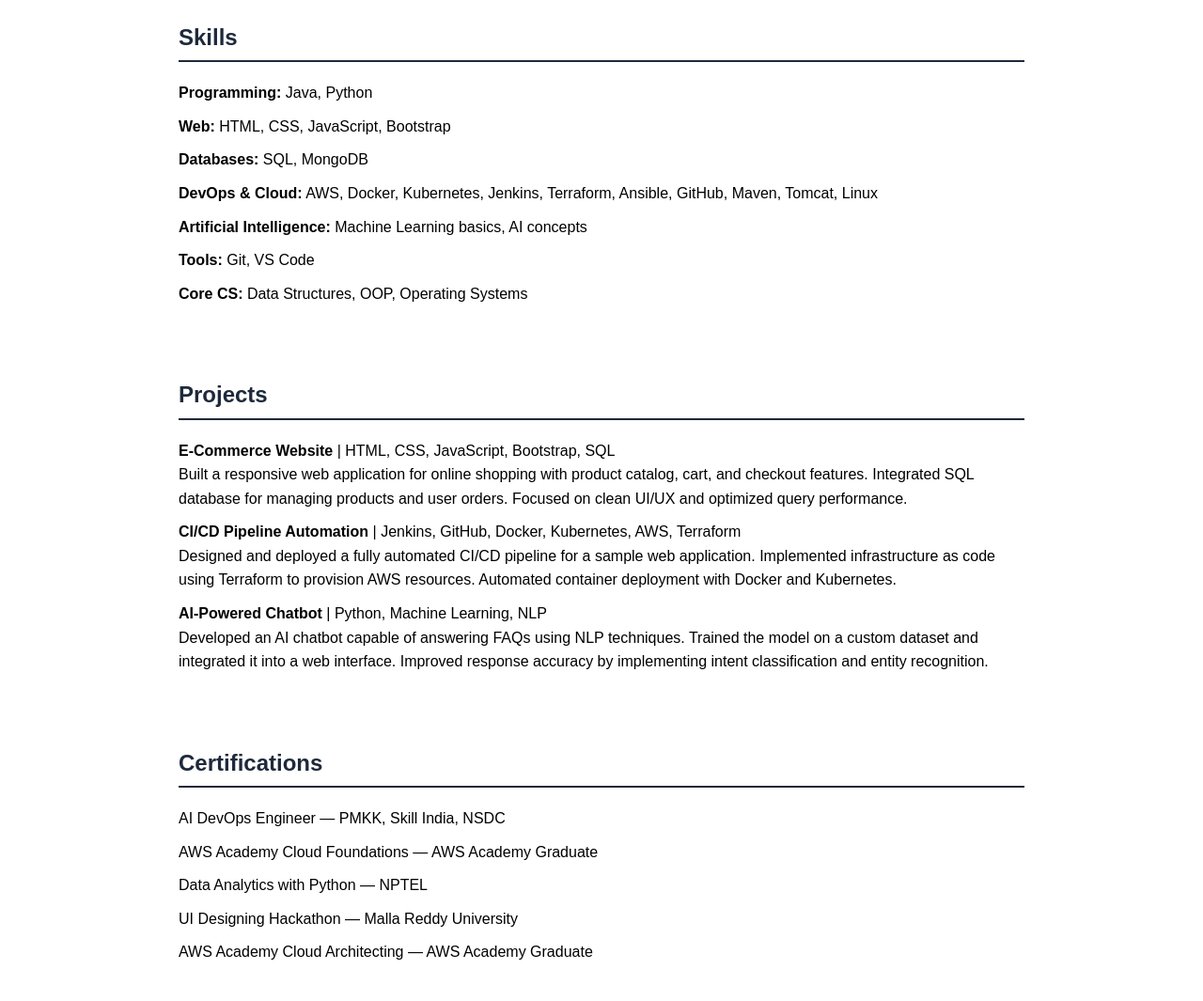
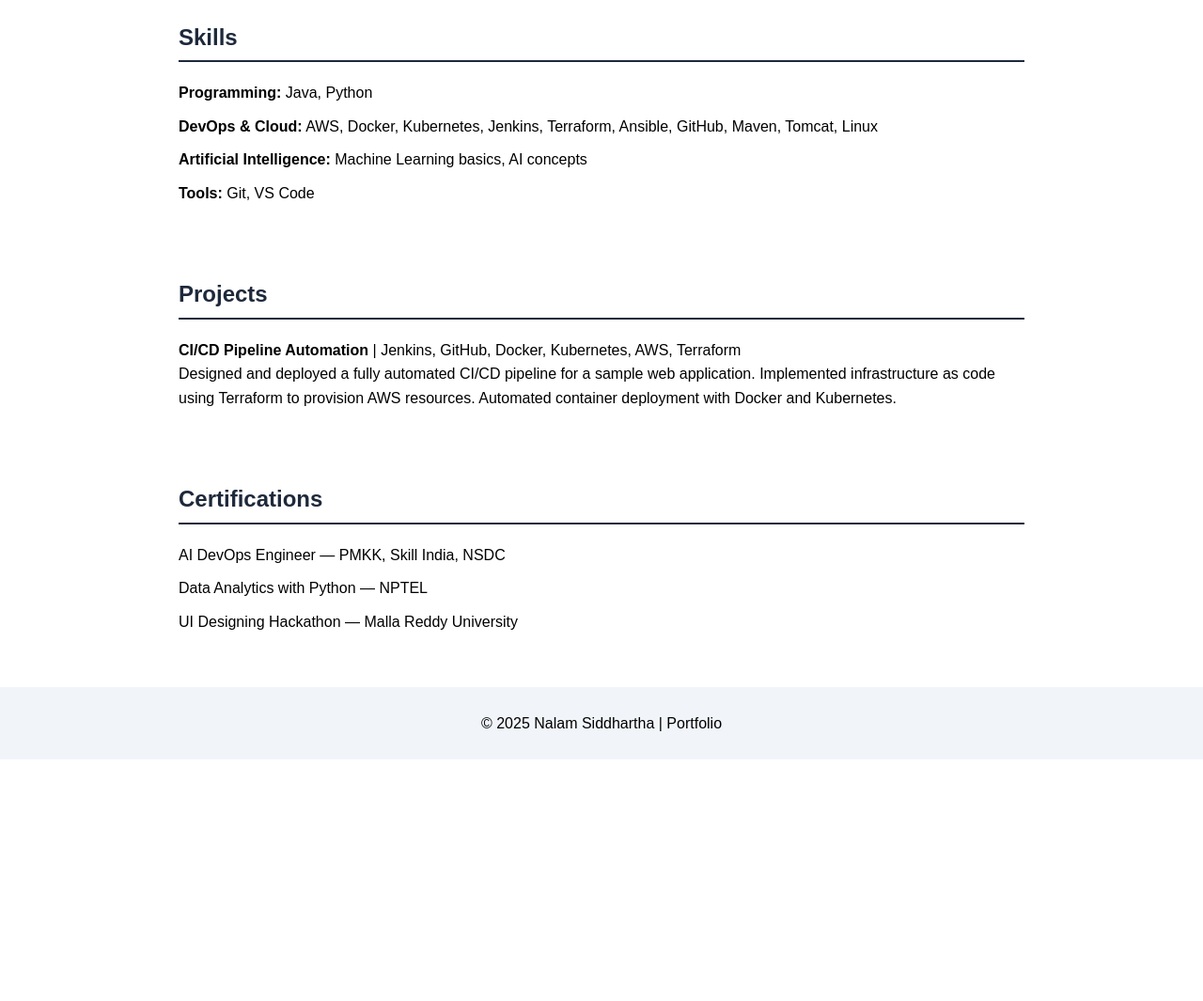
Before and after one commit to siddhartha-nalam/nalam-siddhartha-portfolio, a plain HTML site: page index.html in a window 1280 px wide. Shown: the part 420-1485 px from the top of the page at 94% size. After the commit the page ends 1228 px from the top, so only its background shows below. Drawn offline with Linux system fonts and the light colour scheme.

Commit message:
Update index.html

```diff
--- a/index.html
+++ b/index.html
@@ -32,21 +32,16 @@
     <h2>Skills</h2>
     <ul>
       <li><b>Programming:</b> Java, Python</li>
-      <li><b>Web:</b> HTML, CSS, JavaScript, Bootstrap</li>
-      <li><b>Databases:</b> SQL, MongoDB</li>
       <li><b>DevOps & Cloud:</b> AWS, Docker, Kubernetes, Jenkins, Terraform, Ansible, GitHub, Maven, Tomcat, Linux</li>
       <li><b>Artificial Intelligence:</b> Machine Learning basics, AI concepts</li>
       <li><b>Tools:</b> Git, VS Code</li>
-      <li><b>Core CS:</b> Data Structures, OOP, Operating Systems</li>
     </ul>
   </section>
 
   <section>
     <h2>Projects</h2>
     <ul>
-      <li><b>E-Commerce Website</b> | HTML, CSS, JavaScript, Bootstrap, SQL<br>Built a responsive web application for online shopping with product catalog, cart, and checkout features. Integrated SQL database for managing products and user orders. Focused on clean UI/UX and optimized query performance.</li>
       <li><b>CI/CD Pipeline Automation</b> | Jenkins, GitHub, Docker, Kubernetes, AWS, Terraform<br>Designed and deployed a fully automated CI/CD pipeline for a sample web application. Implemented infrastructure as code using Terraform to provision AWS resources. Automated container deployment with Docker and Kubernetes.</li>
-      <li><b>AI-Powered Chatbot</b> | Python, Machine Learning, NLP<br>Developed an AI chatbot capable of answering FAQs using NLP techniques. Trained the model on a custom dataset and integrated it into a web interface. Improved response accuracy by implementing intent classification and entity recognition.</li>
     </ul>
   </section>
 
@@ -54,10 +49,8 @@
     <h2>Certifications</h2>
     <ul>
       <li>AI DevOps Engineer — PMKK, Skill India, NSDC</li>
-      <li>AWS Academy Cloud Foundations — AWS Academy Graduate</li>
       <li>Data Analytics with Python — NPTEL</li>
       <li>UI Designing Hackathon — Malla Reddy University</li>
-      <li>AWS Academy Cloud Architecting — AWS Academy Graduate</li>
     </ul>
   </section>
 
```
